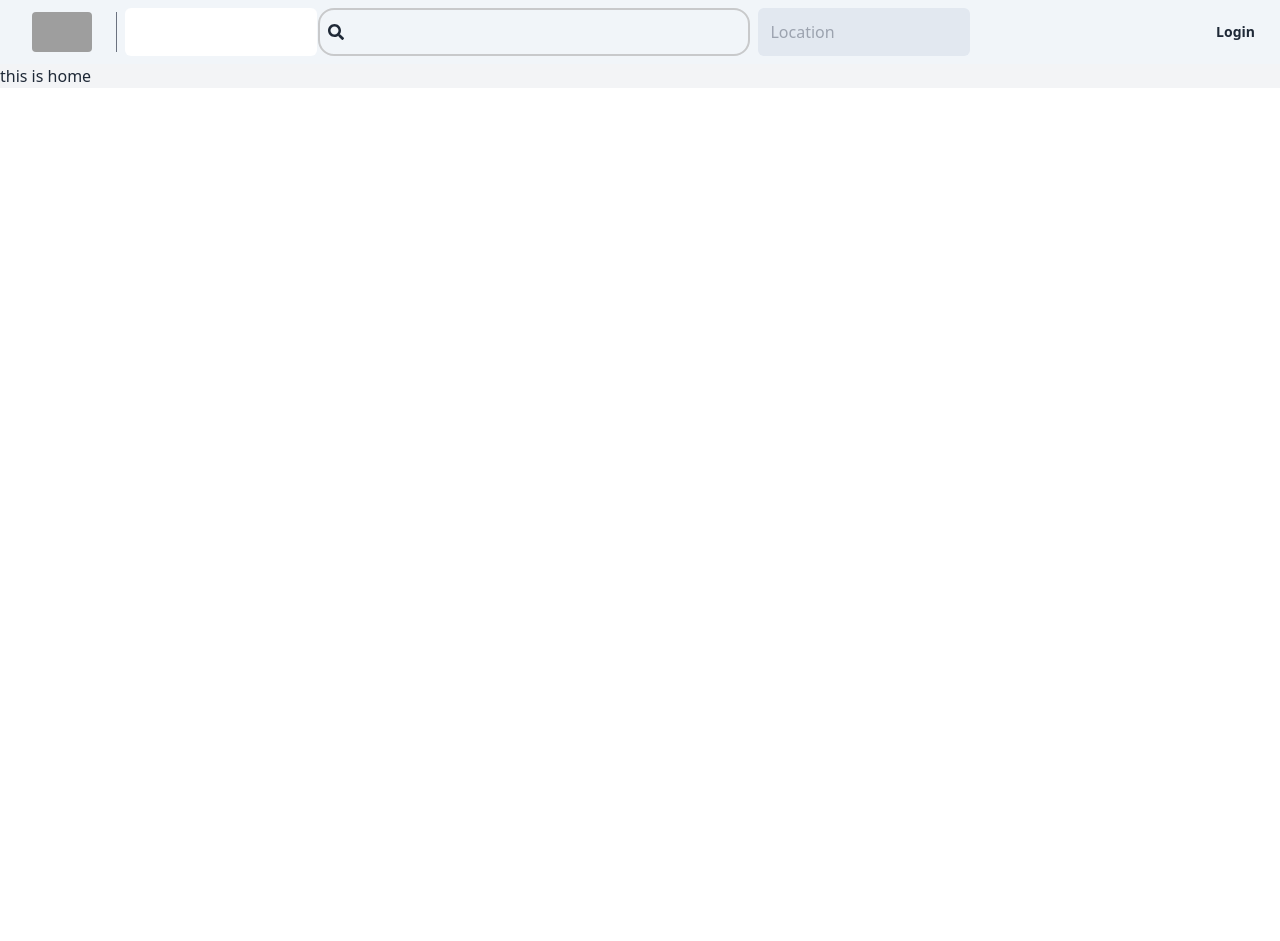
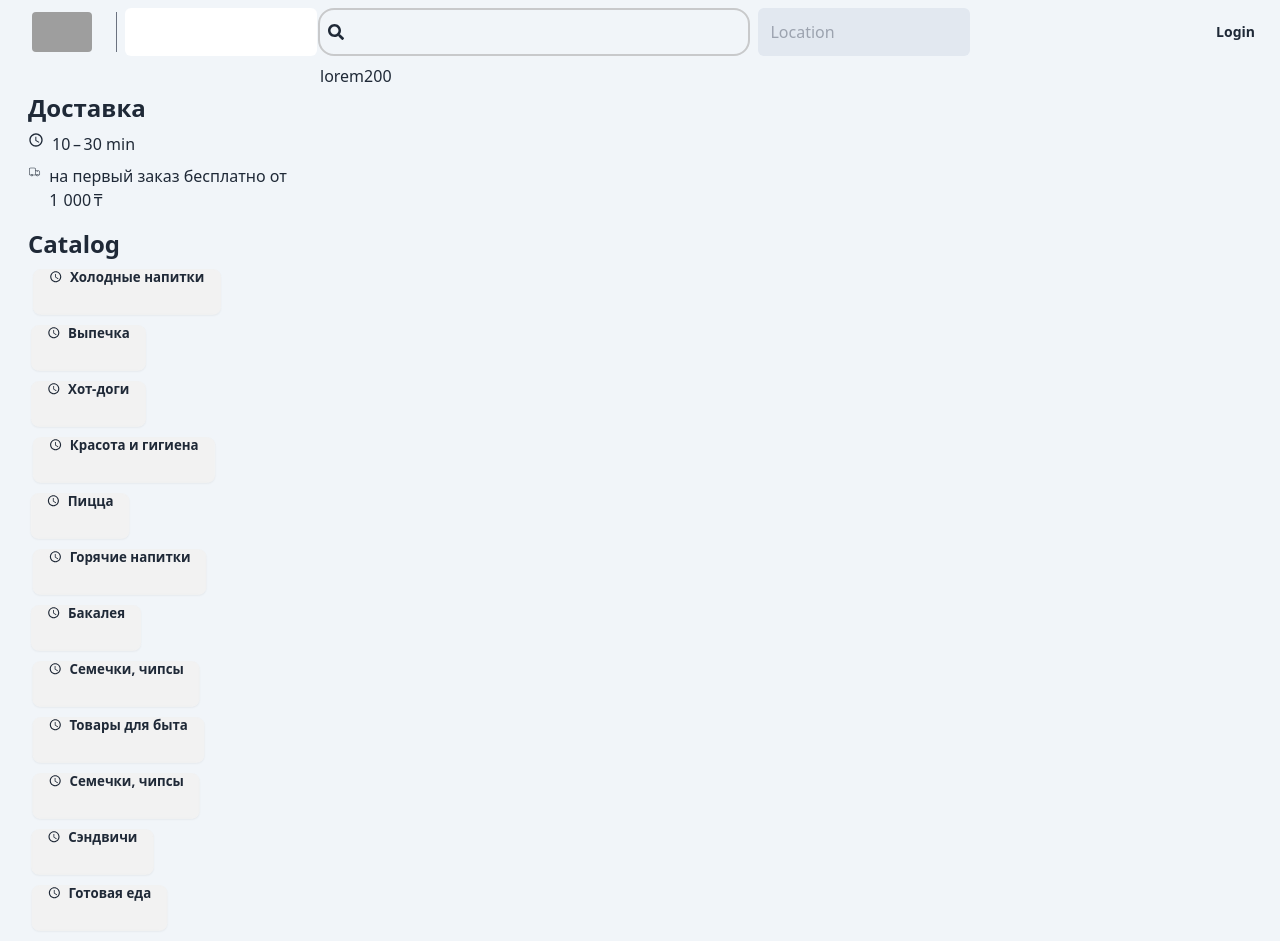
Before and after one commit to RabeyaAkter78/helios-client, a React (Vite) app: page / in a window 1280 px wide. Shown: the top 941 px of the page. Before the commit the page ends 800 px from the top, so only its background shows below. Built offline with nearby package versions, Linux system fonts and the light colour scheme; grey boxes are pictures that could not be loaded.

Commit message:
added ,eft side home bar

```diff
--- a/src/Components/Pages/Home/Home/Home.jsx
+++ b/src/Components/Pages/Home/Home/Home.jsx
@@ -1,10 +1,45 @@
+import LeftSideHome from "../LeftSideHome/LeftSideHome";
 
 const Home = () => {
-    return (
-        <div className='bg-gray-100'>
-            <h1>this is home</h1>
+//   const [posts, setPosts] = useState([]);
+//   useEffect(() => {
+//     fetch(`${import.meta.env.VITE_URL}/allposts`)
+//       .then((res) => res.json())
+//       .then((data) => {
+//         setPosts(data);
+//       });
+//   }, []);
+
+  return (
+    <>
+      <div>
+        <div className="grid grid-cols-1 md:grid-cols-12">
+          <div className="lg:col-span-3 hidden lg:block ">
+            <LeftSideHome />
+          </div>
+
+          <div className="grid-cols-12 md:col-span-6">
+      <p>lorem200</p>
+            {/* <div >
+              <CreateStorySlider/>
+            </div>
+            <div>
+              <Post></Post>
+            </div>
+            <div className=" grid  gap-3 ">
+              {posts?.map((post) => (
+                <DisplayPost key={post?._id} post={post} />
+              ))}
+            </div> */}
+          </div>
+
+          {/* <div className=" lg:col-span-3 hidden lg:block text-black  ">
+            <RightSideBar />
+          </div> */}
         </div>
-    );
+      </div>
+    </>
+  );
 };
 
 export default Home;
--- /dev/null
+++ b/src/Components/Pages/Home/LeftSideHome/LeftSideHome.jsx
@@ -0,0 +1,168 @@
+import { MdOutlineWatchLater } from "react-icons/md";
+import { CiDeliveryTruck } from "react-icons/ci";
+
+
+
+const LeftSideHome = () => {
+
+  return (
+    <div className="p-5 mb-5">
+
+      <div className="flex flex-col justify-start items-start   p-2 gap-2">
+        <h3 className="text-center text-2xl font-semibold "
+        >
+          Доставка
+        </h3>
+        <div className="flex justify-start items-start  gap-2">
+          <MdOutlineWatchLater />
+          <p>10 – 30 min</p>
+        </div>
+        <div className="flex justify-start items-start  gap-2 ">
+          <CiDeliveryTruck />
+          <p>на первый заказ бесплатно от
+            1  000 ₸</p>
+        </div>
+      </div>
+
+      <div className="flex flex-col justify-start items-start  p-2 gap-2">
+        <h3 className="text-center text-2xl font-semibold "
+        >
+          Catalog
+        </h3>
+        <button className="btn hover:btn-ghost flex justify-start items-start  gap-2">
+          <MdOutlineWatchLater />
+          <p>Холодные напитки</p>
+        </button>
+        <button className="btn hover:btn-ghost flex justify-start items-start  gap-2">
+          <MdOutlineWatchLater />
+          <p>Выпечка</p>
+        </button>
+        <button className="btn hover:btn-ghost flex justify-start items-start  gap-2">
+          <MdOutlineWatchLater />
+          <p>Хот-доги</p>
+        </button>
+        <button className="btn hover:btn-ghost flex justify-start items-start  gap-2">
+          <MdOutlineWatchLater />
+          <p>
+            Красота и гигиена</p>
+        </button>
+        <button className="btn hover:btn-ghost flex justify-start items-start  gap-2">
+          <MdOutlineWatchLater />
+          <p>Пицца</p>
+        </button>
+        <button className="btn hover:btn-ghost flex justify-start items-start  gap-2">
+          <MdOutlineWatchLater />
+          <p>Горячие напитки</p>
+        </button>
+        <button className="btn hover:btn-ghost flex justify-start items-start  gap-2">
+          <MdOutlineWatchLater />
+          <p>Бакалея</p>
+        </button>
+        <button className="btn hover:btn-ghost flex justify-start items-start  gap-2">
+          <MdOutlineWatchLater />
+          <p>Семечки, чипсы</p>
+        </button>
+        <button className="btn hover:btn-ghost flex justify-start items-start  gap-2">
+          <MdOutlineWatchLater />
+          <p>Товары для быта</p>
+        </button>
+        <button className="btn hover:btn-ghost flex justify-start items-start  gap-2">
+          <MdOutlineWatchLater />
+          <p>Семечки, чипсы</p>
+        </button>
+        <button className="btn hover:btn-ghost flex justify-start items-start  gap-2">
+          <MdOutlineWatchLater />
+          <p>Сэндвичи</p>
+        </button>
+        <button className="btn hover:btn-ghost flex justify-start items-start  gap-2">
+          <MdOutlineWatchLater />
+          <p>Готовая еда</p>
+        </button>
+        <button className="btn hover:btn-ghost flex justify-start items-start  gap-2">
+          <MdOutlineWatchLater />
+          <p>Сэндвичи</p>
+        </button>
+        <button className="btn hover:btn-ghost flex justify-start items-start  gap-2">
+          <MdOutlineWatchLater />
+          <p>Десерты</p>
+        </button>
+        <button className="btn hover:btn-ghost flex justify-start items-start  gap-2">
+          <MdOutlineWatchLater />
+          <p>Для детей</p>
+        </button>
+        <button className="btn hover:btn-ghost flex justify-start items-start  gap-2">
+          <MdOutlineWatchLater />
+          <p>
+            Жевательные резинки</p>
+        </button>
+        <button className="btn hover:btn-ghost flex justify-start items-start  gap-2">
+          <MdOutlineWatchLater />
+          <p>
+            Кондитерские изделия</p>
+        </button>
+        <h3 className="text-center text-2xl font-semibold "
+        >
+          Catalog
+        </h3>
+        <button className="btn hover:btn-ghost flex justify-start items-start  gap-2">
+          <MdOutlineWatchLater />
+          <p>
+            Молочные продукты</p>
+        </button>
+        <button className="btn hover:btn-ghost flex justify-start items-start  gap-2">
+          <MdOutlineWatchLater />
+          <p>
+            Колбасы, сыры</p>
+        </button>
+        <button className="btn hover:btn-ghost flex justify-start items-start  gap-2">
+          <MdOutlineWatchLater />
+          <p>
+            Крупы, макароны</p>
+        </button>
+        <button className="btn hover:btn-ghost flex justify-start items-start  gap-2">
+          <MdOutlineWatchLater />
+          <p>
+            Орехи и сухофрукты</p>
+        </button>
+        <button className="btn hover:btn-ghost flex justify-start items-start  gap-2">
+          <MdOutlineWatchLater />
+          <p>
+            Для животных</p>
+        </button>
+        <button className="btn hover:btn-ghost flex justify-start items-start  gap-2">
+          <MdOutlineWatchLater />
+          <p>
+            Медицинские товары</p>
+        </button>
+        <button className="btn hover:btn-ghost flex justify-start items-start  gap-2">
+          <MdOutlineWatchLater />
+          <p>
+
+            Автопринадлежности</p>
+        </button>
+        <button className="btn hover:btn-ghost flex justify-start items-start  gap-2">
+          <MdOutlineWatchLater />
+          <p>
+
+            Игрушки</p>
+        </button>
+        <button className="btn hover:btn-ghost flex justify-start items-start  gap-2">
+          <MdOutlineWatchLater />
+          <p>
+
+            Зарядные устройства</p>
+        </button>
+        <button className="btn hover:btn-ghost flex justify-start items-start  gap-2">
+          <MdOutlineWatchLater />
+          <p>
+
+            Дом, дача, отдых</p>
+        </button>
+
+      </div>
+    </div>
+
+  );
+};
+
+export default LeftSideHome;
```
